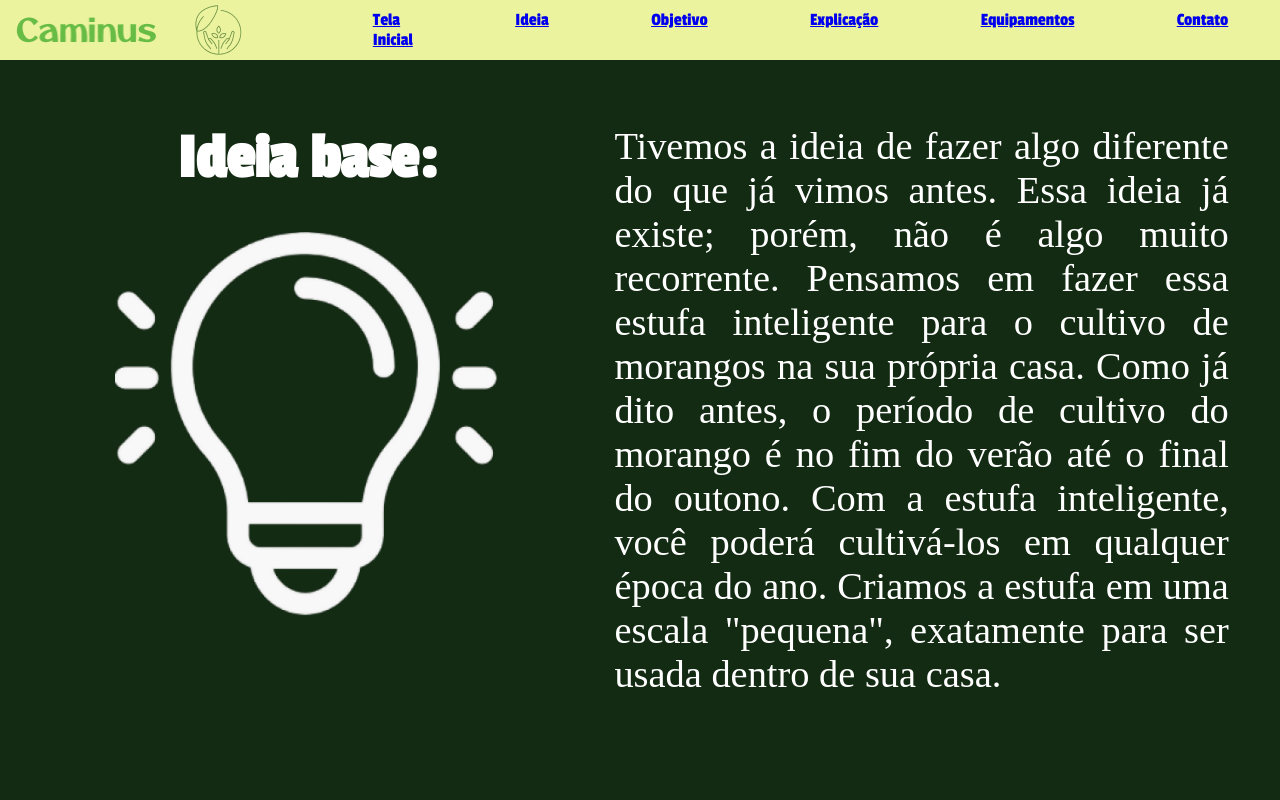
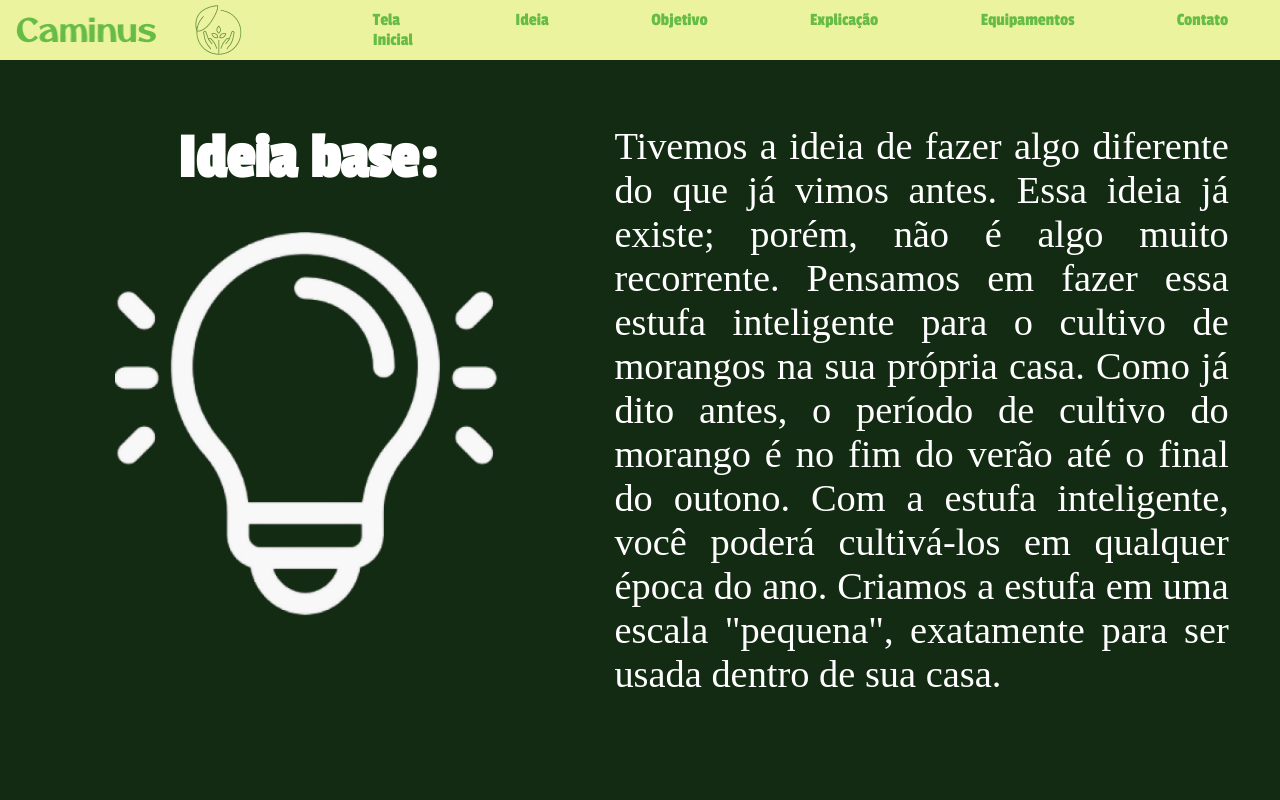
Before and after one commit to nananathann/caminus, a React (Vite) app: page /ideia in a window 1280 px wide. Shown: the top 800 px of the page. Built offline with nearby package versions, Linux system fonts and the light colour scheme; a web font is replaced by a local one.

Commit message:
teste de funcionalidade dos links3

```diff
--- a/src/HTML/Header/Header.css
+++ b/src/HTML/Header/Header.css
@@ -64,7 +64,7 @@
   font-size: 10vw;
 }
 
-.menu_mobile li a {
+.menu_mobile a {
   text-decoration: none;
   color: var(--Fonte-Cabecalho-Cel);
   font-size: 11vw;
@@ -129,7 +129,7 @@
     font-size: 1.125rem;
   }
 
-  #navegacao li a {
+  #navegacao a {
     color: var(--Verde-letra-cabecalho);
     text-decoration: none;
   }
```
